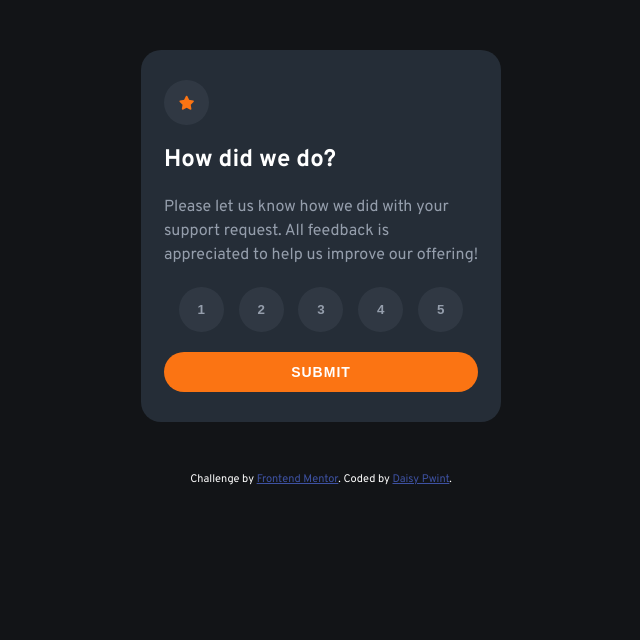
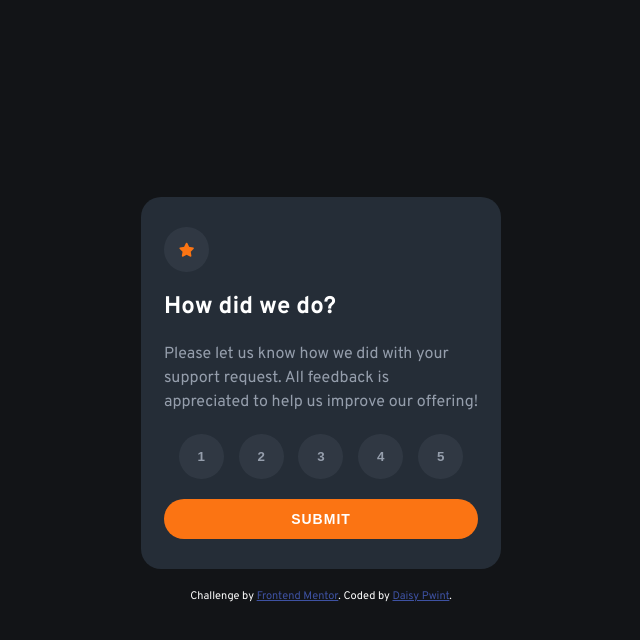
Before and after one commit to DaisyPwint/interactive-rating-component, a plain HTML site: page index.html in a window 1280 px wide. Shown: the whole page, without its empty margins (319-959 px from the left). Drawn offline with Linux system fonts and the light colour scheme.

Commit message:
Modified: style.css

```diff
--- a/style.css
+++ b/style.css
@@ -15,12 +15,16 @@ body{
     font-family: 'Overpass', sans-serif;
     background-color: var(--bg-primary);
     color:var(--clr-white);
+    height:100vh;
+    display:flex;
+    flex-direction: column;
+    justify-content: center;
+    align-items: center;
 }
 section{
     background-color:var(--bg-secondary);
-    flex-direction: column;
     max-width: 360px;
-    margin: 50px auto;
+    margin-bottom: 20px;
     padding:30px 23px;
     border-radius: 20px;
 }
```
